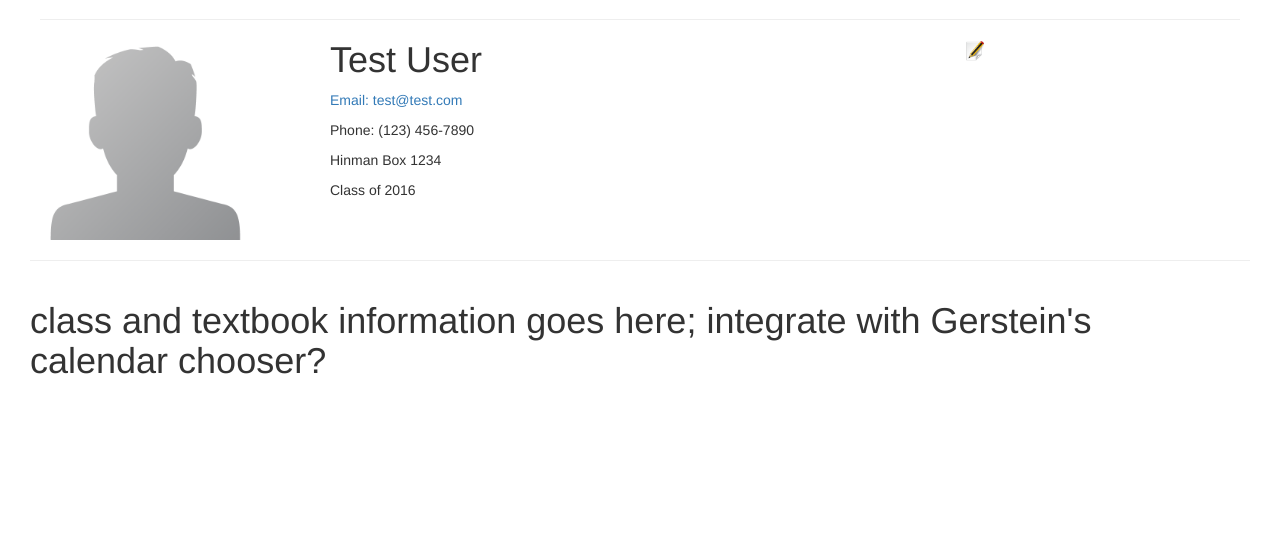
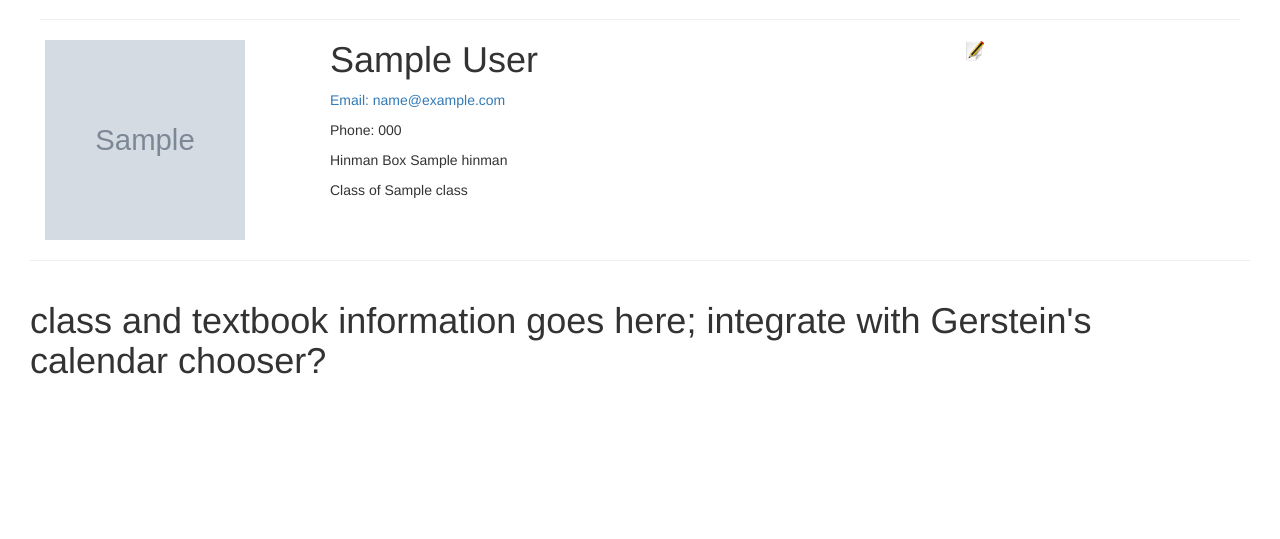
Before and after one commit to kevin-js/DTextchange, a Flask app: page /profile in a window 1280 px wide. Shown: the part 261-800 px from the top of the page. Run offline with Flask 2, Linux system fonts and the light colour scheme; the visitor is signed in with stand-in values (Sample User, id 1); grey boxes marked "Sample" are stand-in pictures; a database or web service that is not in the repository returns one stand-in record (values such as "Sample title"); some libraries are stand-ins or nearby versions.

Commit message:
tweaked features

```diff
--- a/application/forms.py
+++ b/application/forms.py
@@ -14,7 +14,7 @@ class ContactForm(Form):
 	message = TextField('message', [validators.Required()], widget = TextArea())
 	submit = SubmitField('submission')
 
-class SignupForm(Form):
+class InfoForm(Form):
 	first_name = TextField('first_name', [validators.Required()])
 	last_name = TextField('last_name', [validators.Required()])
 	dartID = TextField('dartID')
--- a/application/templates/base.html
+++ b/application/templates/base.html
@@ -85,7 +85,7 @@
 			{% endblock content %}
 		</div>
 	</div>
-	<div class="container col-xs-12">
+	<div class="container">
 	<!--{% include 'footer.html' %}-->
 	</div>
 	<script type="text/javascript" src="//cdnjs.cloudflare.com/ajax/libs/jquery/2.1.1/jquery.min.js"></script>
--- a/application/templates/profile.html
+++ b/application/templates/profile.html
@@ -13,8 +13,12 @@
 			{% if user.phone %}
 				<div class="row"><p class="user-info">Phone: {{ user.phone }}</p></div>
 			{% endif %}
+			{% if user.hinman %}
 			<div class="row"><p class="user-info">Hinman Box {{ user.hinman }}</p></div>
+			{% endif %}
+			{% if user.class %}
 			<div class="row"><p class="user-info">Class of {{ user.class }}</p></div>
+			{% endif %}
 		</div>
 		<div class="col-sm-3"><img src="{{ url_for('static', filename='img/edit-icon.png') }}" alt="edit profile" style="width: 20px; height: 20px" /></div>
 		</span>
--- a/application/templates/update_info.html
+++ b/application/templates/update_info.html
@@ -1,3 +1,6 @@
 {% extends 'base.html' %}
 {% block content %}
+<div class="container">
+	<img src="{{ url_for('static', filename='img/default_prof_pic.png') }}" alt="profile picture" />
+</div>
 {% endblock %}
--- a/application/views.py
+++ b/application/views.py
@@ -1,8 +1,7 @@
 from application import app, mongo_client
 from flask import render_template, redirect, session, g, request, url_for
-import subprocess
-import forms
-import smtplib
+from datetime import date
+import subprocess, forms, smtplib, search_ranking
 
 @app.route('/', methods=['GET', 'POST'])
 @app.route('/index', methods=['GET', 'POST'])
@@ -30,29 +29,22 @@ def homepage():
 @app.route('/results', methods=['GET', 'POST'])
 def return_results():
 	query = request.form['query'].split(' ')
+	query_method = request.form['query_parameter']
 	login_form = forms.LoginForm(request.form)
-	matches = [{
-				'name': 'Test User',
-				'email': 'test@test.com',
-				'class': '2016',
-				'profile_picture': url_for('static', filename='img/default_prof_pic.png')
-				},
-				{
-				'name': 'Test 2',
-				'email': 'test2@test.com',
-				'class': '2017',
-				'profile_picture': url_for('static', filename='img/default_prof_pic.png')
-				}]
 
-	for keyword in query:
-		matches += mongo_client.db.users.find({'username' : 'test'})
+	if query_method == 'People':
+		matches = search_ranking.rank_by_name(query)
+	elif query_method == 'Book Name':
+		matches = search_ranking.rank_by_book(query)
+	elif query_method == 'Course':
+		matches = search_ranking.rank_by_course(query)
 
 	return render_template('results.html', title = 'Search Results', matches = matches, login_form = login_form)
 
 @app.route('/signup', methods=['GET', 'POST'])
 def signup():
 	login_form = forms.LoginForm(request.form)
-	signup_form = forms.SignupForm(request.form)
+	signup_form = forms.InfoForm(request.form)
 	messages = {'registered_user' : False}
 
 	# TODO: CSRF validation
@@ -65,13 +57,16 @@ def signup():
 			signup_form.errors['username'] = [u'Username already exists; please choose another one']
 
 		else:
+			signup_date = date.today()
 			new_entry = {
 				'first_name' : signup_form.first_name.data,
 				'last_name' : signup_form.last_name.data,
 				'username' : signup_form.username.data,
 				'password' : signup_form.password.data,
 				'dartID' : signup_form.dartID.data,
-				'email' : signup_form.email.data
+				'email' : signup_form.email.data,
+				'signup_date' : signup_date,
+				'profile_picture': url_for('static', filename='img/default_prof_pic.png')
 			}
 
 			mongo_client.db.users.insert(new_entry)
@@ -115,19 +110,22 @@ def contact():
 
 @app.route('/profile', methods=['GET', 'POST'])
 def profile():
-	user = {
-				'name': 'Test User',
-				'email': 'test@test.com',
-				'class': '2016',
-				'profile_picture': url_for('static', filename='img/default_prof_pic.png'),
-				'phone' : '(123) 456-7890',
-				'hinman' : 1234
-			}
-	return render_template('profile.html', user = user)
+	user_results = mongo_client.db.users.find({
+				'first_name' : session['user']
+			})
+	user = None
+	for result in user_results:
+		user = result
+	user['name'] = str(user['first_name']) + " " + str(user['last_name'])
+	if user != None:
+		return render_template('profile.html', user = user)
+	else:
+		return render_template('profile.html')
 
 @app.route('/update_info', methods=['GET','POST'])
 def update_info():
-	return render_template('/update_info.html')
+
+	return render_template('/update_info.html', )
 
 @app.route('/policies_and_information', methods=['GET', 'POST'])
 def policies():
```
Also changed, not shown: application/search_algorithm.txt (added, +9 -0 lines), application/search_ranking.py (added, +13 -0 lines), search_algorithm.txt (deleted, +0 -8 lines).
